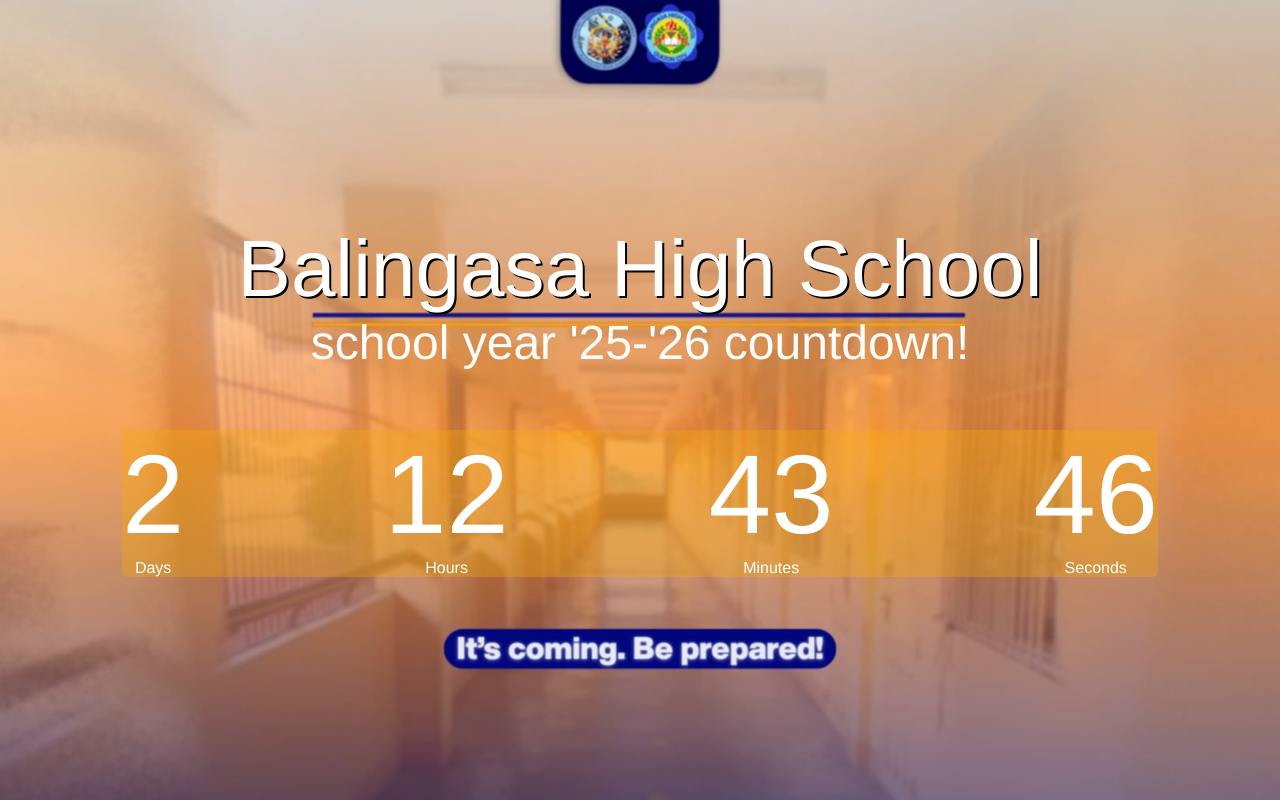
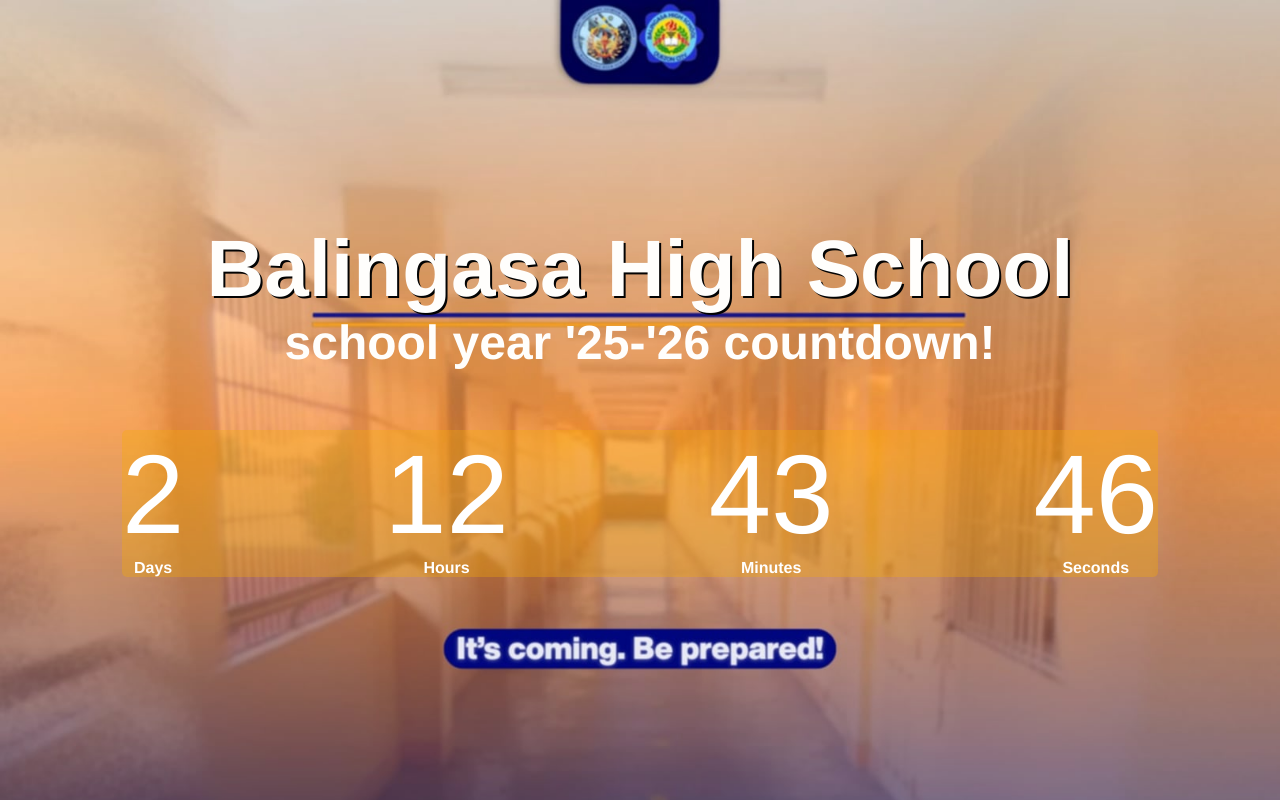
Before and after one commit to Mellow1509/BHScountdown, a website: page Countdown/index.html in a window 1280 px wide. Drawn offline with Linux system fonts and the light colour scheme.

Commit message:
Update index.html

```diff
--- a/Countdown/index.html
+++ b/Countdown/index.html
@@ -9,24 +9,24 @@
 </head>
 <body>
     <div class="hero">
-        <h1>Balingasa High School</h1>
-        <p class="waw">school year '25-'26 countdown!</p>
+        <h1><b>Balingasa High School</b></h1>
+        <p class="waw"><b>school year '25-'26 countdown!</b></p>
             <div class="timebox">
                 <div class="time">
                     <h2 id="days">00</h2>
-                <p>Days</p>
+                    <p><b>Days</b></p>
                 </div>
                 <div class="time">
                     <h2 id="hours">00</h2>
-                <p>Hours</p>
+                    <p><b>Hours</b></p>
                 </div>
                 <div class="time">
                     <h2 id="minutes">00</h2>
-                <p>Minutes</p>
+                    <p><b>Minutes</b></p>
                 </div>
                 <div class="time">
                     <h2 id="seconds">00</h2>
-                <p>Seconds</p>
+                    <p><b>Seconds</b></p>
                 </div>
         </div>
     </div>
```
Lines whose indentation alone changed are shown as unchanged.
